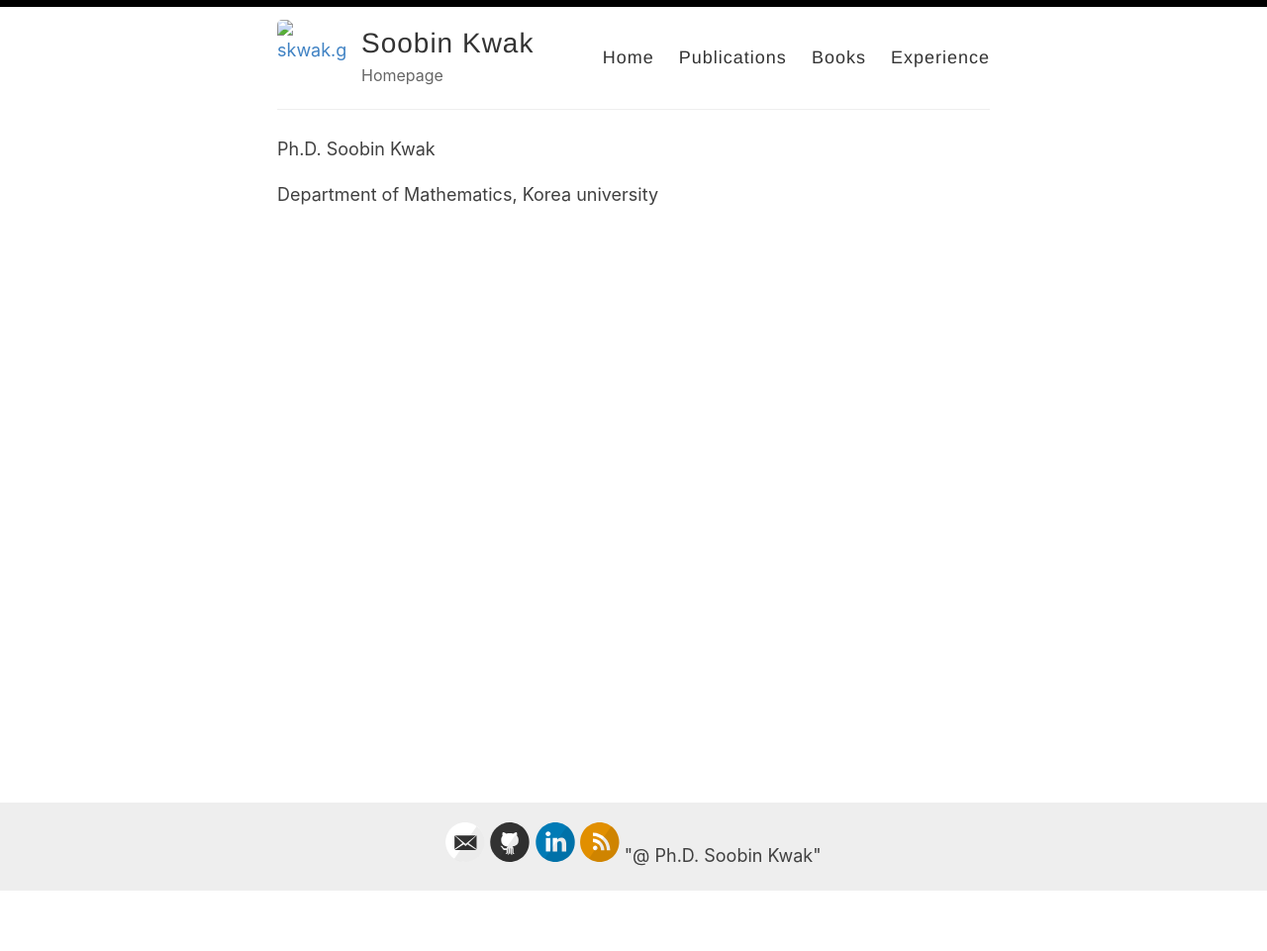
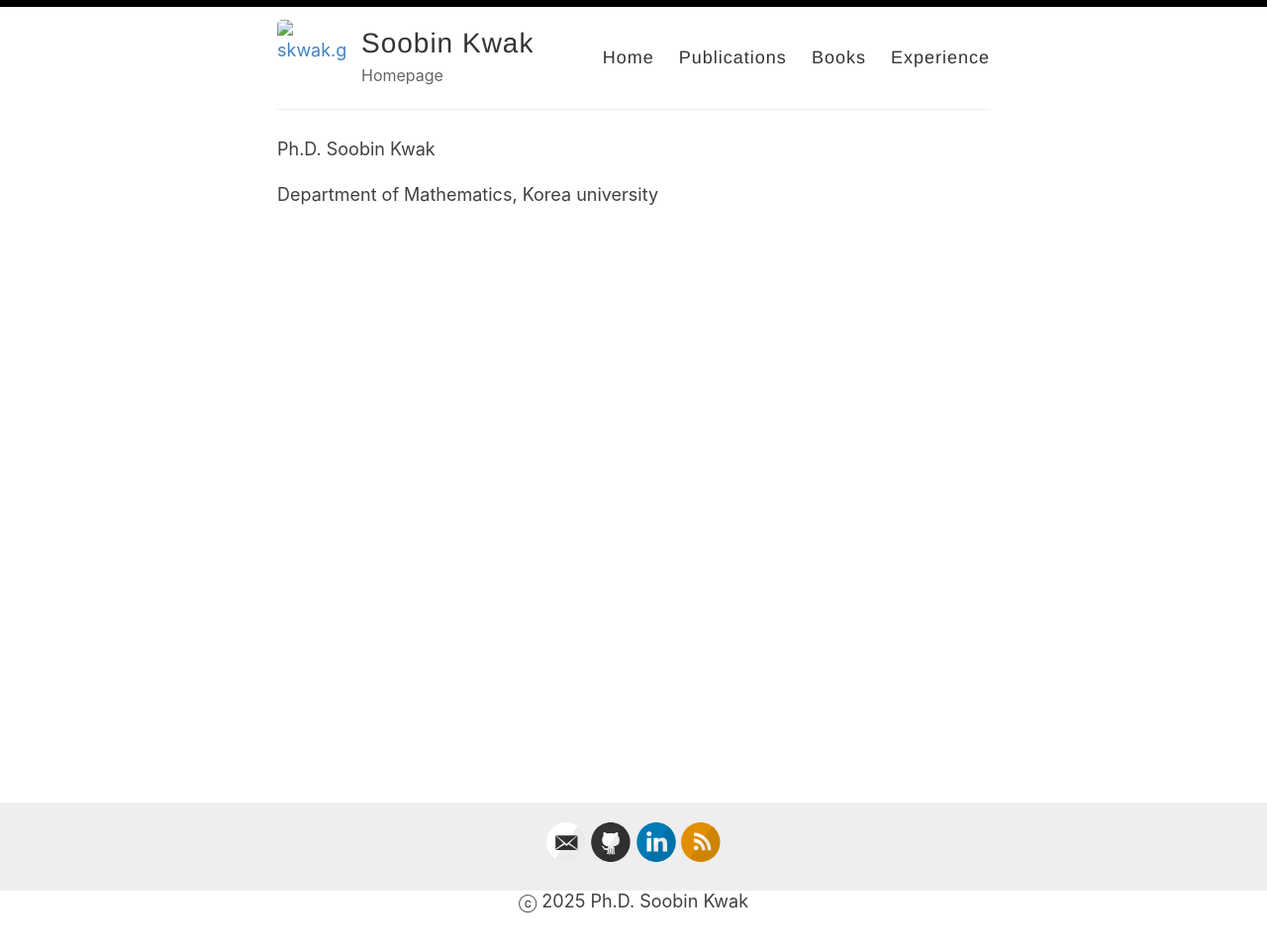
Before and after one commit to skwak/skwak.github.io, a Jekyll site: the page built from index.html, in a window 1280 px wide. Shown: the whole page at 99% size. Built offline with Jekyll 4.4.1, drawn with Linux system fonts in a browser that asks for light colours; the list of posts is cut into pages by our own code; before the commit the page ends 901 px from its top, so only the background shows below that.

Commit message:
Update default.html

```diff
--- a/_layouts/default.html
+++ b/_layouts/default.html
@@ -55,10 +55,10 @@
       <div class="wrapper-footer">
         <div class="container">
           <footer class="footer">
-            {% include svg-icons.html %}
-            <span>
-              "@ Ph.D. Soobin Kwak"
-            </span>
+            {% include svg-icons.html %}<br>
+            <p>
+              ⓒ 2025 Ph.D. Soobin Kwak
+            </p>
           </footer>
         </div>
       </div>
```
